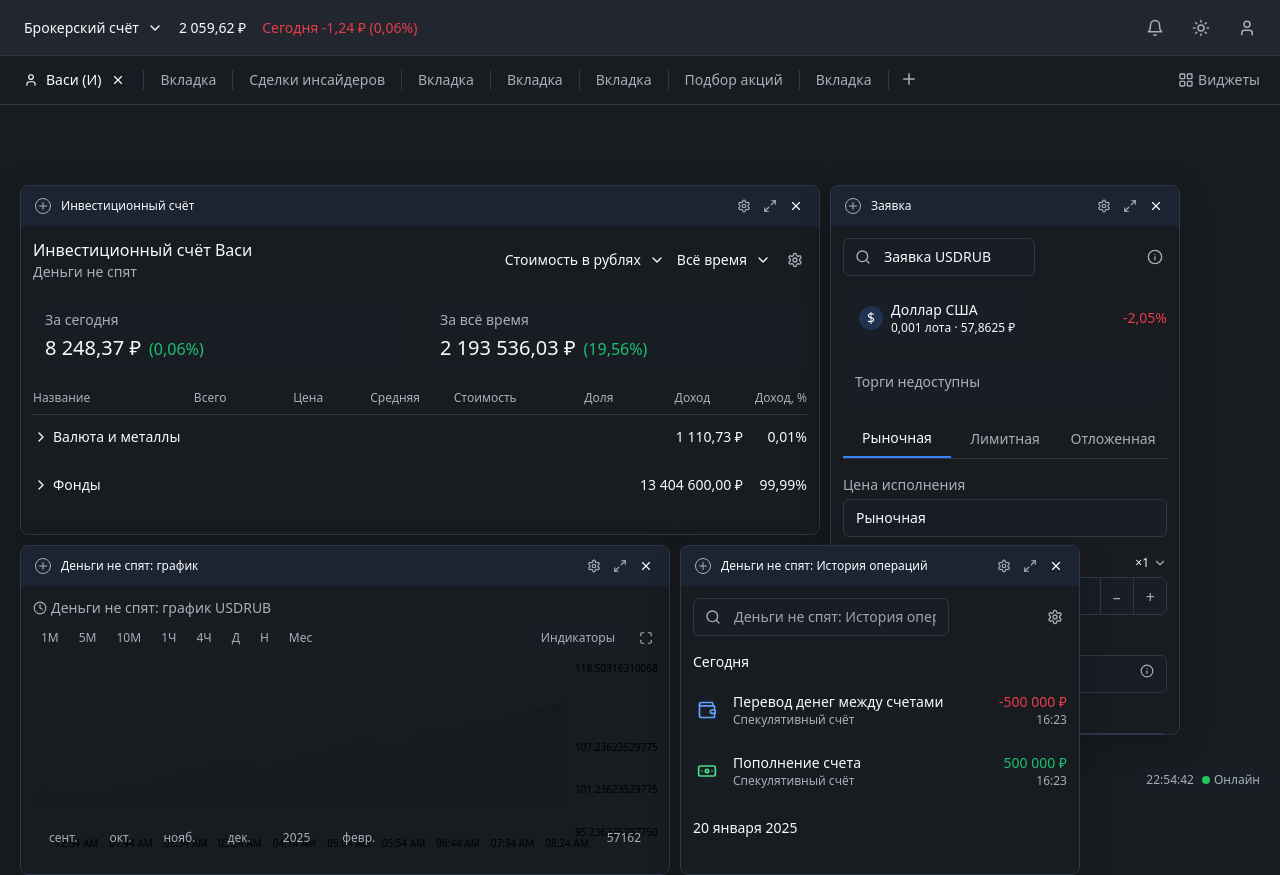
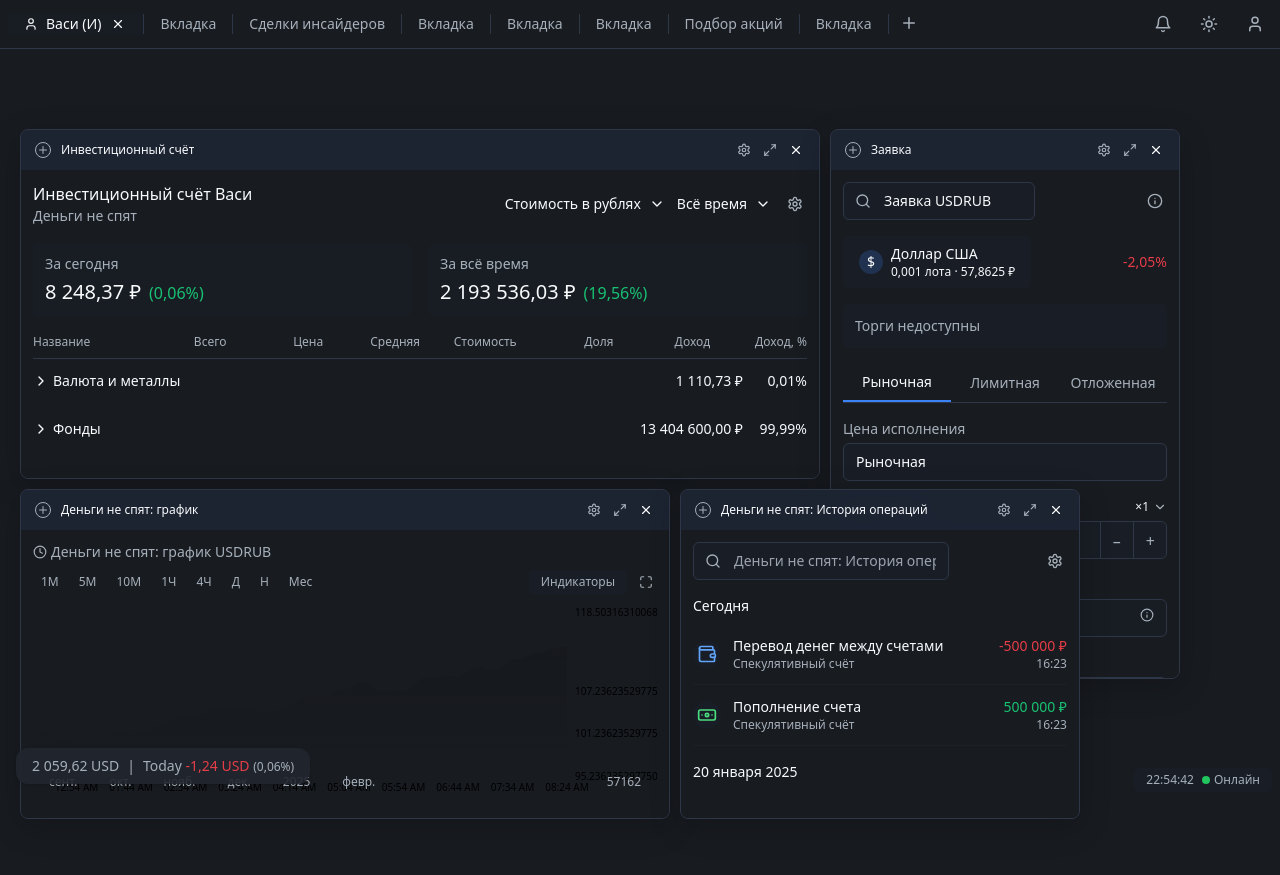
Before and after one commit to suenot/profitmaker-next, a React (Vite) app: page / in a window 1280 px wide. After the commit the page ends 819 px from the top, so only its background shows below. Built offline with nearby package versions, Linux system fonts and the light colour scheme.

Commit message:
refactor: Restructure header components and add bottom left info widget

```diff
--- a/src/App.tsx
+++ b/src/App.tsx
@@ -1,4 +1,3 @@
-
 import { Toaster } from "@/components/ui/toaster";
 import { Toaster as Sonner } from "@/components/ui/sonner";
 import { TooltipProvider } from "@/components/ui/tooltip";
@@ -7,6 +6,7 @@ import { BrowserRouter, Routes, Route } from "react-router-dom";
 import { ThemeProvider } from "@/hooks/useTheme";
 import Index from "./pages/Index";
 import NotFound from "./pages/NotFound";
+import BottomLeftInfo from './components/BottomLeftInfo';
 
 const queryClient = new QueryClient();
 
@@ -23,6 +23,7 @@ const App = () => (
             <Route path="*" element={<NotFound />} />
           </Routes>
         </BrowserRouter>
+        <BottomLeftInfo />
       </TooltipProvider>
     </ThemeProvider>
   </QueryClientProvider>
--- /dev/null
+++ b/src/components/BottomLeftInfo.tsx
@@ -0,0 +1,15 @@
+import React from 'react';
+
+const BottomLeftInfo: React.FC = () => {
+  return (
+    <div className="fixed left-4 bottom-4 z-50 bg-terminal-widget/90 text-terminal-muted px-4 py-2 rounded-xl shadow flex items-center text-sm font-medium" style={{ minWidth: 220 }}>
+      <span>2 059,62 USD</span>
+      <span className="mx-2">|</span>
+      <span>
+        Today <span className="text-terminal-negative">-1,24 USD</span> <span className="text-xs text-terminal-muted">(0,06%)</span>
+      </span>
+    </div>
+  );
+};
+
+export default BottomLeftInfo;
--- a/src/components/Header.tsx
+++ /dev/null
@@ -1,101 +0,0 @@
-import React, { useState } from 'react';
-import { ChevronDown, Wallet, Bell, User, Sun, Moon, Menu, Plus, LayoutGrid } from 'lucide-react';
-import { useWidget } from '@/context/WidgetContext';
-import { useTheme } from '@/hooks/useTheme';
-import { WidgetType } from '@/context/WidgetContext';
-import { Sheet, SheetContent, SheetHeader, SheetTitle, SheetTrigger } from '@/components/ui/sheet';
-import ThemeSettings from '@/components/ThemeSettings';
-import UserDrawer from './UserDrawer';
-import { useUserStore } from '@/store/userStore';
-import { Avatar, AvatarImage, AvatarFallback } from './ui/avatar';
-
-const Header: React.FC = () => {
-  const { addWidget } = useWidget();
-  const { theme, toggleTheme } = useTheme();
-  const [isThemeSheetOpen, setIsThemeSheetOpen] = useState(false);
-  const [isUserDrawerOpen, setIsUserDrawerOpen] = useState(false);
-
-  const [accountBalance, setAccountBalance] = React.useState('2 059,62 ₽');
-  const [accountDelta, setAccountDelta] = React.useState({ value: '-1,24 ₽', percentage: '(0,06%)', isNegative: true });
-
-  const handleThemeClick = (e: React.MouseEvent) => {
-    if (e.altKey) {
-      // Option+Click opens theme settings
-      setIsThemeSheetOpen(true);
-    } else {
-      // Regular click toggles theme
-      toggleTheme();
-    }
-  };
-
-  // Получаем активного пользователя
-  const activeUserId = useUserStore(s => s.activeUserId);
-  const users = useUserStore(s => s.users);
-  const activeUser = users.find(u => u.id === activeUserId);
-
-  return (
-    <>
-      <header className="h-14 bg-terminal-widget border-b border-terminal-border flex items-center justify-between px-4 sticky top-0 z-40 backdrop-blur-lg bg-opacity-80 mb-0">
-        <div className="flex items-center">
-          <button className="flex items-center p-2 rounded-md hover:bg-terminal-accent mr-2 transition-colors">
-            <span className="font-medium text-sm mr-2">Брокерский счёт</span>
-            <ChevronDown size={16} />
-          </button>
-
-          <div className="flex items-center space-x-4 text-sm">
-            <span className="font-medium">{accountBalance}</span>
-
-            <span className="text-terminal-negative">
-              Сегодня {accountDelta.value} {accountDelta.percentage}
-            </span>
-          </div>
-        </div>
-
-        <div className="flex items-center space-x-3">
-          <button className="p-2 rounded-full hover:bg-terminal-accent/50 transition-colors">
-            <Bell size={18} className="text-terminal-muted" />
-          </button>
-
-          <button
-            className="p-2 rounded-full hover:bg-terminal-accent/50 transition-colors"
-            onClick={handleThemeClick}
-            title="Клик - переключить тему, Option+клик - настройки тем"
-          >
-            {theme === 'dark' ? (
-              <Sun size={18} className="text-terminal-muted" />
-            ) : (
-              <Moon size={18} className="text-terminal-muted" />
-            )}
-          </button>
-
-          <button className="p-2 rounded-full hover:bg-terminal-accent/50 transition-colors" onClick={() => setIsUserDrawerOpen(true)}>
-            {activeUser ? (
-              <Avatar className="w-7 h-7">
-                {activeUser.avatarUrl ? (
-                  <AvatarImage src={activeUser.avatarUrl} alt={activeUser.email} />
-                ) : (
-                  <AvatarFallback>{activeUser.email.slice(0, 2).toUpperCase()}</AvatarFallback>
-                )}
-              </Avatar>
-            ) : (
-              <User size={18} className="text-terminal-muted" />
-            )}
-          </button>
-        </div>
-      </header>
-
-      <Sheet open={isThemeSheetOpen} onOpenChange={setIsThemeSheetOpen}>
-        <SheetContent side="right" className="w-[400px] bg-terminal-widget border-terminal-border">
-          <SheetHeader>
-            <SheetTitle className="text-terminal-text">Настройки темы</SheetTitle>
-          </SheetHeader>
-          <ThemeSettings />
-        </SheetContent>
-      </Sheet>
-
-      <UserDrawer open={isUserDrawerOpen} onOpenChange={setIsUserDrawerOpen} />
-    </>
-  );
-};
-
-export default Header;
--- a/src/components/TabNavigation.tsx
+++ b/src/components/TabNavigation.tsx
@@ -1,9 +1,15 @@
-
-import React from 'react';
-import { Plus, LayoutGrid, X, User } from 'lucide-react';
+import React, { useState } from 'react';
+import { Plus, Bell, Sun, Moon, User, X } from 'lucide-react';
+import { useTheme } from '@/hooks/useTheme';
+import { useUserStore } from '@/store/userStore';
+import { Avatar, AvatarImage, AvatarFallback } from './ui/avatar';
+import UserDrawer from './UserDrawer';
 
 const TabNavigation: React.FC = () => {
   const [activeTab, setActiveTab] = React.useState(0);
+  const [isUserDrawerOpen, setIsUserDrawerOpen] = useState(false);
+  const { theme, toggleTheme } = useTheme();
+  const [isThemeSheetOpen, setIsThemeSheetOpen] = useState(false);
 
   const tabs = [
     { id: 'tab-1', icon: <User size={14} />, label: 'Васи (И)', closable: true },
@@ -15,6 +21,19 @@ const TabNavigation: React.FC = () => {
     { id: 'tab-7', label: 'Подбор акций', closable: false },
     { id: 'tab-8', label: 'Вкладка', closable: false },
   ];
+
+  // Получаем активного пользователя
+  const activeUserId = useUserStore(s => s.activeUserId);
+  const users = useUserStore(s => s.users);
+  const activeUser = users.find(u => u.id === activeUserId);
+
+  const handleThemeClick = (e: React.MouseEvent) => {
+    if (e.altKey) {
+      setIsThemeSheetOpen(true);
+    } else {
+      toggleTheme();
+    }
+  };
 
   return (
     <div className="flex flex-col h-auto bg-terminal-bg border-b border-terminal-border mb-0 pb-0">
@@ -37,19 +56,42 @@ const TabNavigation: React.FC = () => {
               )}
             </div>
           ))}
-
           <button className="flex items-center justify-center w-10 h-full text-terminal-muted hover:bg-terminal-accent/20">
             <Plus size={18} />
           </button>
         </div>
-
-        <div className="flex items-center">
-          <button className="flex items-center px-3 py-1 text-sm text-terminal-muted hover:text-terminal-text">
-            <LayoutGrid size={16} className="mr-1" />
-            <span>Виджеты</span>
+        {/* Блок с тремя иконками */}
+        <div className="flex items-center space-x-3">
+          <button className="p-2 rounded-full hover:bg-terminal-accent/50 transition-colors">
+            <Bell size={18} className="text-terminal-muted" />
+          </button>
+          <button
+            className="p-2 rounded-full hover:bg-terminal-accent/50 transition-colors"
+            onClick={handleThemeClick}
+            title="Click - toggle theme, Option+Click - theme settings"
+          >
+            {theme === 'dark' ? (
+              <Sun size={18} className="text-terminal-muted" />
+            ) : (
+              <Moon size={18} className="text-terminal-muted" />
+            )}
+          </button>
+          <button className="p-2 rounded-full hover:bg-terminal-accent/50 transition-colors" onClick={() => setIsUserDrawerOpen(true)}>
+            {activeUser ? (
+              <Avatar className="w-7 h-7">
+                {activeUser.avatarUrl ? (
+                  <AvatarImage src={activeUser.avatarUrl} alt={activeUser.email} />
+                ) : (
+                  <AvatarFallback>{activeUser.email.slice(0, 2).toUpperCase()}</AvatarFallback>
+                )}
+              </Avatar>
+            ) : (
+              <User size={18} className="text-terminal-muted" />
+            )}
           </button>
         </div>
       </div>
+      <UserDrawer open={isUserDrawerOpen} onOpenChange={setIsUserDrawerOpen} />
     </div>
   );
 };
--- a/src/pages/Index.tsx
+++ b/src/pages/Index.tsx
@@ -1,6 +1,5 @@
 
 import React, { useState, useCallback, useRef } from 'react';
-import Header from '@/components/Header';
 import Widget from '@/components/Widget';
 import WidgetMenu from '@/components/WidgetMenu';
 import TabNavigation from '@/components/TabNavigation';
@@ -64,7 +63,6 @@ const TradingTerminal: React.FC = () => {
       onContextMenu={handleContextMenu}
       onClick={() => contextMenuPosition && setContextMenuPosition(null)}
     >
-      <Header />
       <TabNavigation />
 
       <main
```
